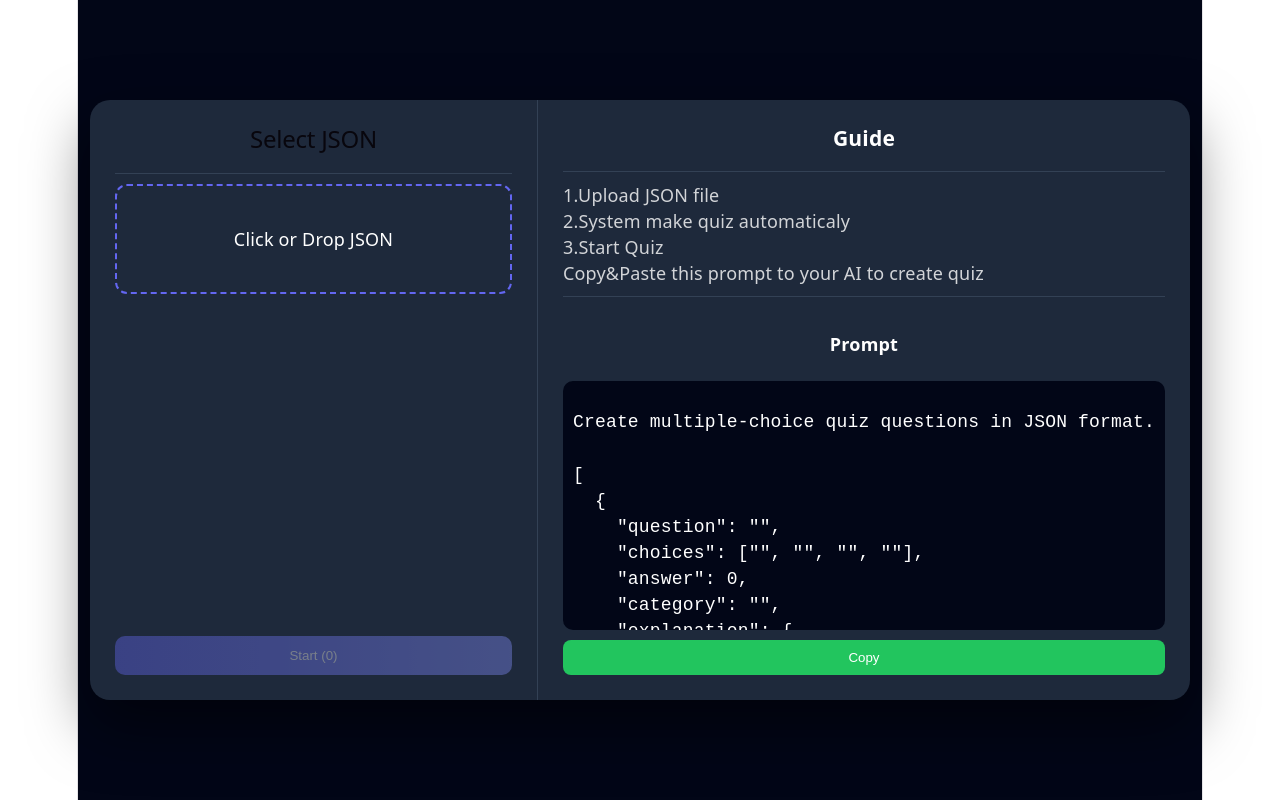
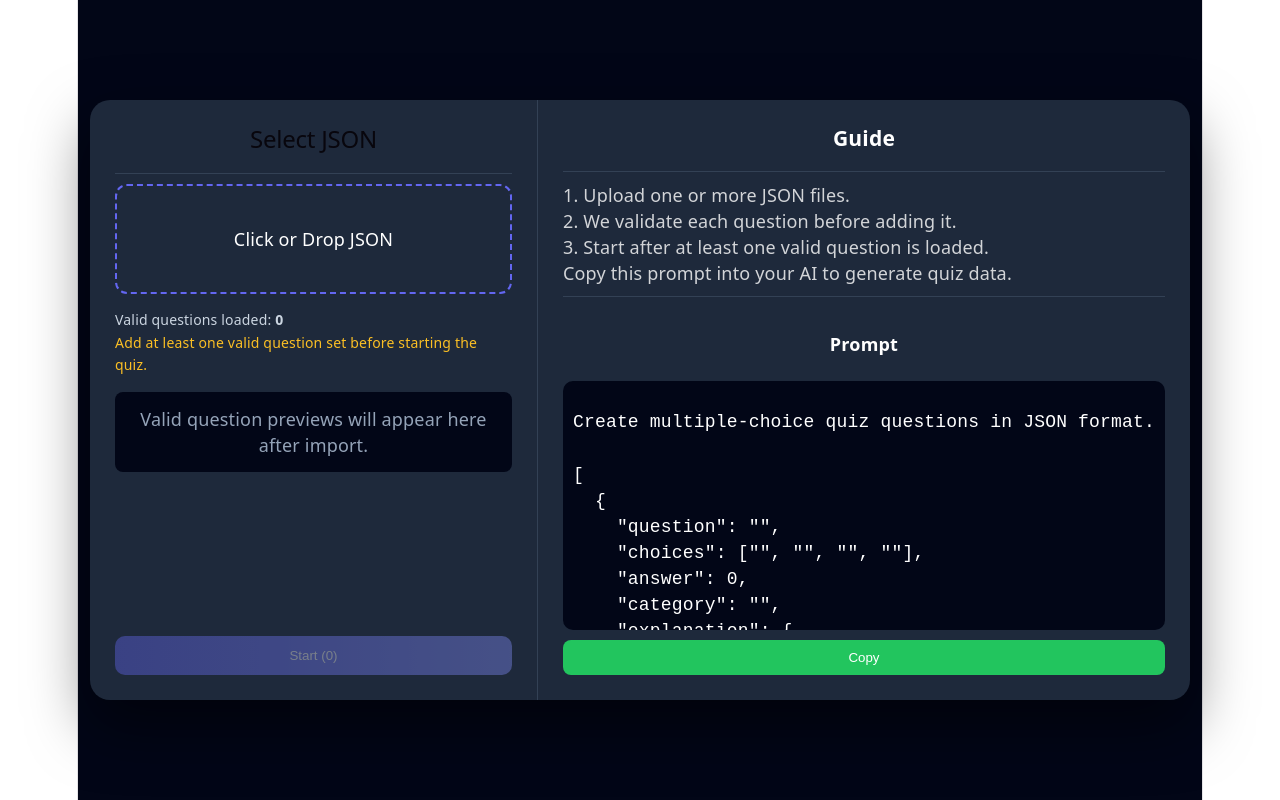
Before and after one commit to RoadCorner/quiz-app, a React (Vite) app: page / in a window 1280 px wide. Built offline with nearby package versions, Linux system fonts and the light colour scheme.

Commit message:
Add quiz JSON validation and import feedback

```diff
--- a/src/components/screens/QuizScreen.jsx
+++ b/src/components/screens/QuizScreen.jsx
@@ -3,45 +3,169 @@ import FileSelector from "../selectors/FileSelector";
 import CategorySelector from "../selectors/CategorySelector";
 import QuizPlayer from "../quiz/QuizPlayer";
 
+function readFileText(file) {
+  return new Promise((resolve, reject) => {
+    const reader = new FileReader();
+
+    reader.onload = (event) => resolve(event.target?.result ?? "");
+    reader.onerror = () => reject(new Error("Failed to read file."));
+
+    reader.readAsText(file);
+  });
+}
+
+function validateQuestion(question, index, fileName) {
+  const label = `${fileName} question ${index + 1}`;
+
+  if (!question || typeof question !== "object" || Array.isArray(question)) {
+    return [`${label}: each item must be an object.`];
+  }
+
+  const errors = [];
+
+  if (typeof question.question !== "string" || !question.question.trim()) {
+    errors.push(`${label}: question is required.`);
+  }
+
+  if (!Array.isArray(question.choices) || question.choices.length < 2) {
+    errors.push(`${label}: choices must contain at least 2 items.`);
+  } else if (
+    question.choices.some(
+      (choice) => typeof choice !== "string" || !choice.trim(),
+    )
+  ) {
+    errors.push(`${label}: each choice must be a non-empty string.`);
+  }
+
+  if (
+    !Number.isInteger(question.answer) ||
+    !Array.isArray(question.choices) ||
+    question.answer < 0 ||
+    question.answer >= question.choices.length
+  ) {
+    errors.push(`${label}: answer must be a valid choice index.`);
+  }
+
+  if (typeof question.category !== "string" || !question.category.trim()) {
+    errors.push(`${label}: category is required.`);
+  }
+
+  if (question.explanation != null) {
+    const explanation = question.explanation;
+
+    if (!explanation || typeof explanation !== "object" || Array.isArray(explanation)) {
+      errors.push(`${label}: explanation must be an object when provided.`);
+    } else {
+      if (
+        typeof explanation.correct !== "string" ||
+        !explanation.correct.trim()
+      ) {
+        errors.push(`${label}: explanation.correct must be a non-empty string.`);
+      }
+
+      if (
+        !Array.isArray(explanation.incorrect) ||
+        explanation.incorrect.some(
+          (entry) => typeof entry !== "string" || !entry.trim(),
+        )
+      ) {
+        errors.push(
+          `${label}: explanation.incorrect must be an array of non-empty strings.`,
+        );
+      }
+    }
+  }
+
+  return errors;
+}
+
+function normalizeQuestion(question) {
+  return {
+    ...question,
+    question: question.question.trim(),
+    category: question.category.trim(),
+    choices: question.choices.map((choice) => choice.trim()),
+    explanation: question.explanation
+      ? {
+          correct: question.explanation.correct.trim(),
+          incorrect: question.explanation.incorrect.map((entry) => entry.trim()),
+        }
+      : undefined,
+  };
+}
+
 export default function QuizScreen() {
   const [step, setStep] = useState("file");
   const [allQuestions, setAllQuestions] = useState([]);
   const [category, setCategory] = useState(null);
+  const [preview, setPreview] = useState([]);
+  const [loadReport, setLoadReport] = useState({
+    loadedFiles: 0,
+    validQuestions: 0,
+    invalidQuestions: 0,
+    errors: [],
+  });
 
-  const handleFile = (e) => {
-    const files = Array.from(e.target.files);
+  const handleFile = async (files) => {
+    const nextFiles = Array.from(files ?? []);
 
-    files.forEach((file) => {
-      const reader = new FileReader();
+    if (nextFiles.length === 0) {
+      return;
+    }
 
-      reader.onload = (event) => {
-        try {
-          const json = JSON.parse(event.target.result);
-          if (Array.isArray(json)) {
-            setAllQuestions((prev) => [...prev, ...json]);
+    const report = {
+      loadedFiles: nextFiles.length,
+      validQuestions: 0,
+      invalidQuestions: 0,
+      errors: [],
+    };
+    const validQuestions = [];
+
+    for (const file of nextFiles) {
+      try {
+        const text = await readFileText(file);
+        const json = JSON.parse(text);
+
+        if (!Array.isArray(json)) {
+          report.errors.push(`${file.name}: root JSON must be an array.`);
+          continue;
+        }
+
+        json.forEach((question, index) => {
+          const errors = validateQuestion(question, index, file.name);
+
+          if (errors.length > 0) {
+            report.invalidQuestions += 1;
+            report.errors.push(...errors);
+            return;
           }
-        } catch {
-          console.error("JSON error");
-        }
-      };
 
-      reader.readAsText(file);
-    });
+          report.validQuestions += 1;
+          validQuestions.push(normalizeQuestion(question));
+        });
+      } catch {
+        report.errors.push(`${file.name}: failed to parse JSON.`);
+      }
+    }
+
+    setAllQuestions((prev) => [...prev, ...validQuestions]);
+    setPreview(validQuestions.slice(0, 5));
+    setLoadReport(report);
   };
 
-  const categories = [...new Set(allQuestions.map(q => q.category))];
+  const categories = [...new Set(allQuestions.map((q) => q.category))];
 
   const questions = category
-    ? allQuestions.filter(q => q.category === category)
+    ? allQuestions.filter((q) => q.category === category)
     : allQuestions;
-
-  /* ================= 画面分岐 ================= */
 
   if (step === "file") {
     return (
       <FileSelector
         onLoad={handleFile}
         count={allQuestions.length}
+        preview={preview}
+        loadReport={loadReport}
         onNext={() => setStep("category")}
       />
     );
@@ -56,7 +180,7 @@ export default function QuizScreen() {
           setCategory(cat);
           setStep("quiz");
         }}
-        onBack={() => setStep("file")} // ← 追加
+        onBack={() => setStep("file")}
       />
     );
   }
--- a/src/components/selectors/FileSelector.jsx
+++ b/src/components/selectors/FileSelector.jsx
@@ -1,33 +1,17 @@
 import { useState } from "react";
 
-export default function FileSelector({ onLoad, count, onNext }) {
-  const [preview, setPreview] = useState([]);
+export default function FileSelector({
+  onLoad,
+  count,
+  onNext,
+  preview,
+  loadReport,
+}) {
   const [copied, setCopied] = useState(false);
   const [dragging, setDragging] = useState(false);
 
   const processFiles = (files) => {
-    let loaded = [];
-
-    files.forEach((file) => {
-      const reader = new FileReader();
-
-      reader.onload = (event) => {
-        try {
-          const json = JSON.parse(event.target.result);
-
-          if (Array.isArray(json)) {
-            loaded = [...loaded, ...json];
-            setPreview(loaded.slice(0, 5));
-          }
-        } catch {
-          console.error("JSON error");
-        }
-      };
-
-      reader.readAsText(file);
-    });
-
-    onLoad({ target: { files } });
+    onLoad(files);
   };
 
   const handleCopy = async () => {
@@ -41,21 +25,19 @@ export default function FileSelector({ onLoad, count, onNext }) {
     }
   };
 
+  const hasLoadAttempt = loadReport.loadedFiles > 0;
+  const visibleErrors = loadReport.errors.slice(0, 5);
 
   return (
     <div style={center}>
       <div style={card}>
-
-        {/* ===== 左 ===== */}
         <div style={left}>
-
           <div style={header}>
             <h2 style={{ margin: 0 }}>Select JSON</h2>
           </div>
 
           <div style={divider} />
 
-          {/* ドロップ */}
           <label
             style={{
               ...dropArea,
@@ -79,16 +61,48 @@ export default function FileSelector({ onLoad, count, onNext }) {
               multiple
               accept=".json"
               hidden
-              onChange={(e) =>
-                processFiles(Array.from(e.target.files))
-              }
+              onChange={(e) => processFiles(Array.from(e.target.files ?? []))}
             />
-            <p>
-              {dragging ? "Drop here" : "Click or Drop JSON"}
-            </p>
+            <p>{dragging ? "Drop here" : "Click or Drop JSON"}</p>
           </label>
 
-          {/* Preview */}
+          <div style={statusBox}>
+            <p>
+              Valid questions loaded: <strong>{count}</strong>
+            </p>
+
+            {hasLoadAttempt && (
+              <p>
+                Last import: {loadReport.validQuestions} valid,{" "}
+                {loadReport.invalidQuestions} invalid from {loadReport.loadedFiles} file
+                {loadReport.loadedFiles === 1 ? "" : "s"}
+              </p>
+            )}
+
+            {count === 0 && (
+              <p style={warningText}>
+                Add at least one valid question set before starting the quiz.
+              </p>
+            )}
+          </div>
+
+          {visibleErrors.length > 0 && (
+            <div style={errorBox}>
+              <strong>Import issues</strong>
+              <ul style={errorList}>
+                {visibleErrors.map((error, index) => (
+                  <li key={`${error}-${index}`}>{error}</li>
+                ))}
+              </ul>
+              {loadReport.errors.length > visibleErrors.length && (
+                <p style={moreText}>
+                  +{loadReport.errors.length - visibleErrors.length} more issue
+                  {loadReport.errors.length - visibleErrors.length === 1 ? "" : "s"}
+                </p>
+              )}
+            </div>
+          )}
+
           <div style={previewBox}>
             {preview.map((q, i) => (
               <div key={i} style={previewCard}>
@@ -96,6 +110,12 @@ export default function FileSelector({ onLoad, count, onNext }) {
                 <div style={qCat}>{q.category}</div>
               </div>
             ))}
+
+            {preview.length === 0 && (
+              <div style={emptyPreview}>
+                Valid question previews will appear here after import.
+              </div>
+            )}
           </div>
 
           <button
@@ -110,9 +130,7 @@ export default function FileSelector({ onLoad, count, onNext }) {
           </button>
         </div>
 
-        {/* ===== 右 ===== */}
         <div style={right}>
-
           <div style={header}>
             <h3 style={{ margin: 0 }}>Guide</h3>
           </div>
@@ -120,10 +138,10 @@ export default function FileSelector({ onLoad, count, onNext }) {
           <div style={divider} />
 
           <div style={guideBox}>
-            <p>1.Upload JSON file</p>
-            <p>2.System make quiz automaticaly</p>
-            <p>3.Start Quiz</p>
-            <p>Copy&Paste this prompt to your AI to create quiz</p>
+            <p>1. Upload one or more JSON files.</p>
+            <p>2. We validate each question before adding it.</p>
+            <p>3. Start after at least one valid question is loaded.</p>
+            <p>Copy this prompt into your AI to generate quiz data.</p>
           </div>
 
           <div style={divider} />
@@ -154,13 +172,10 @@ export default function FileSelector({ onLoad, count, onNext }) {
             {copied ? "Copied!" : "Copy"}
           </button>
         </div>
-
       </div>
     </div>
   );
 }
-
-/* ===== UI（Quizと統一） ===== */
 
 const center = {
   minHeight: "100vh",
@@ -213,10 +228,50 @@ const dropArea = {
   cursor: "pointer",
 };
 
+const statusBox = {
+  marginTop: "15px",
+  textAlign: "left",
+  fontSize: "14px",
+  lineHeight: "1.6",
+  color: "#cbd5e1",
+};
+
+const warningText = {
+  color: "#fbbf24",
+};
+
+const errorBox = {
+  marginTop: "15px",
+  background: "rgba(239,68,68,0.12)",
+  border: "1px solid rgba(248,113,113,0.45)",
+  borderRadius: "10px",
+  padding: "12px",
+  textAlign: "left",
+};
+
+const errorList = {
+  margin: "8px 0 0",
+  paddingLeft: "18px",
+  color: "#fecaca",
+};
+
+const moreText = {
+  marginTop: "8px",
+  fontSize: "12px",
+  color: "#fecaca",
+};
+
 const previewBox = {
   marginTop: "15px",
   flex: 1,
   overflowY: "auto",
+};
+
+const emptyPreview = {
+  padding: "14px",
+  background: "#020617",
+  borderRadius: "8px",
+  color: "#94a3b8",
 };
 
 const previewCard = {
```
Lines whose indentation alone changed are shown as unchanged.
